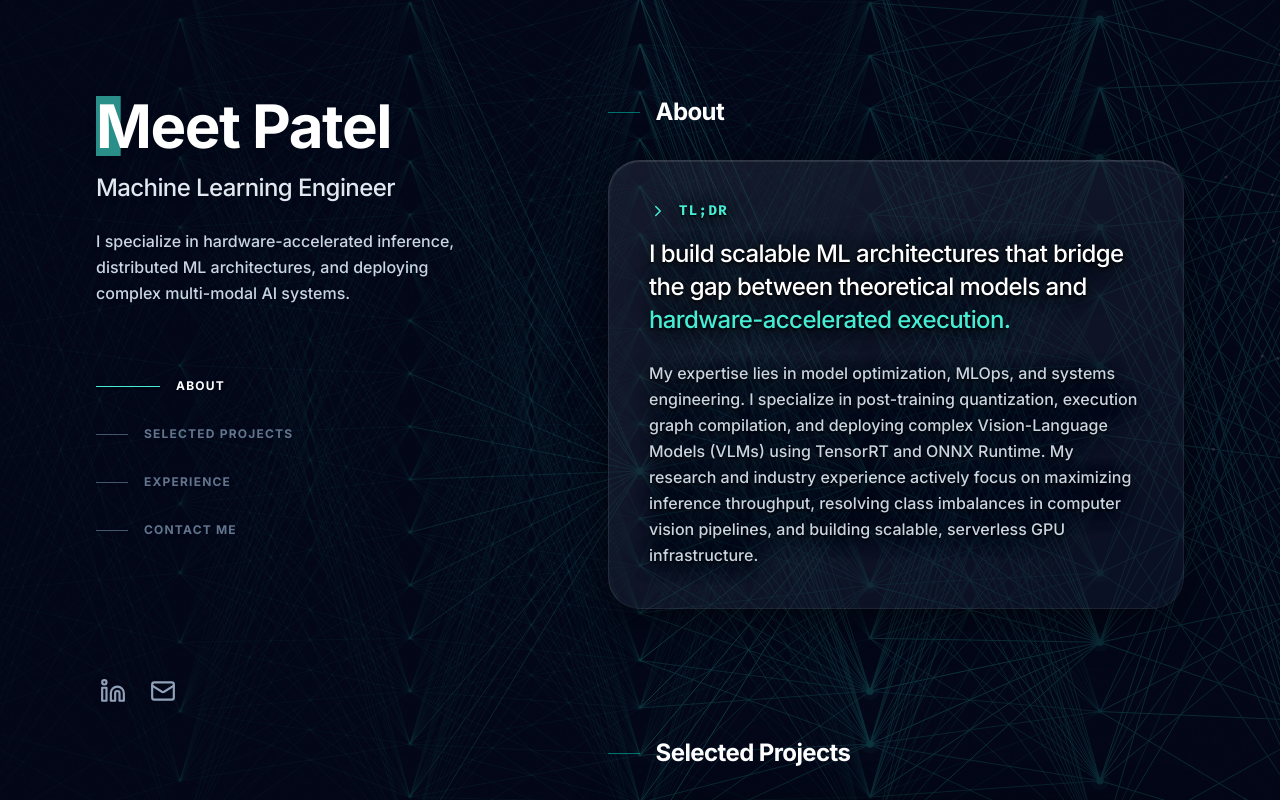
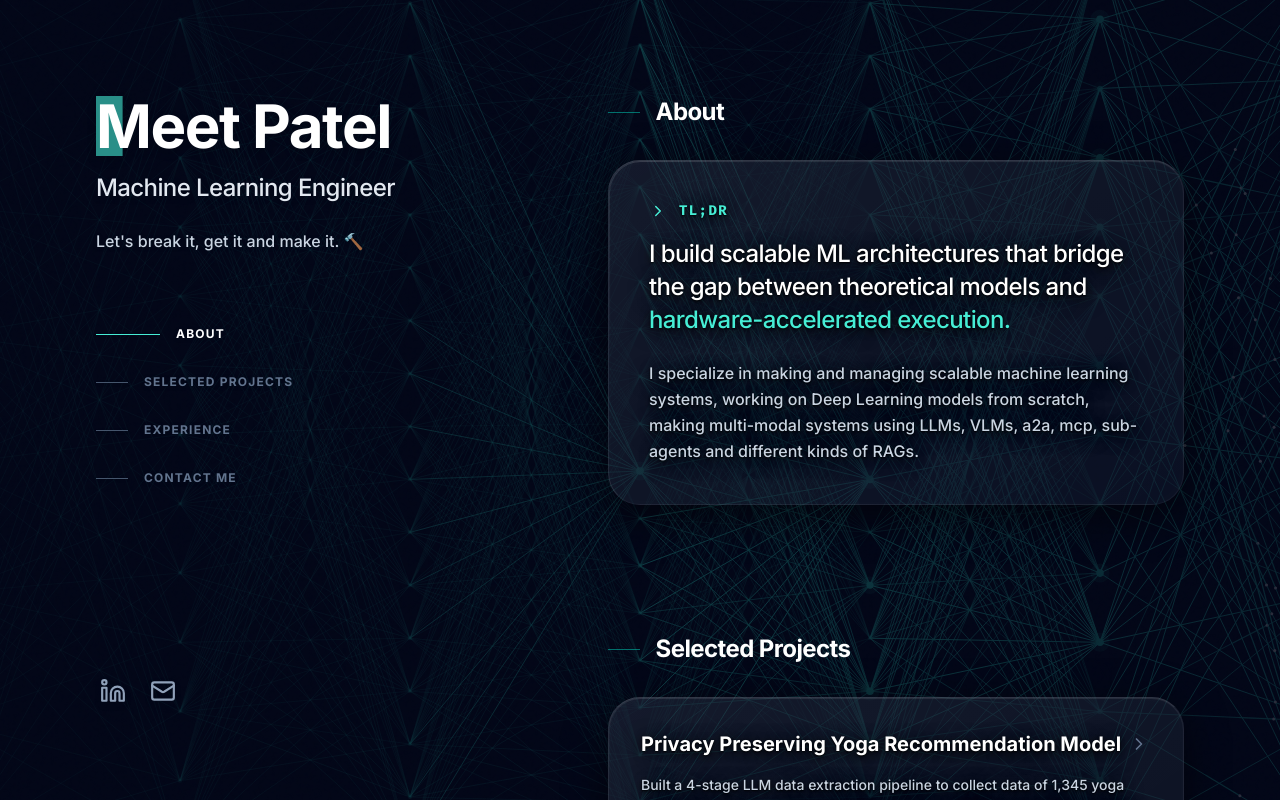
Before and after one commit to MeetPatel41011/Portfolio, a Next.js app: page / in a window 1280 px wide. Shown: the top 800 px of the page. Built offline with nearby package versions, Linux system fonts and the light colour scheme.

Commit message:
feat: update bio text with personal quotes and skills

```diff
--- a/src/app/page.tsx
+++ b/src/app/page.tsx
@@ -115,7 +115,7 @@ export default function Home() {
                 Machine Learning Engineer
               </h2>
               <p className="mt-6 max-w-sm leading-relaxed text-slate-300 drop-shadow-sm font-medium">
-                I specialize in hardware-accelerated inference, distributed ML architectures, and deploying complex multi-modal AI systems.
+                Let's break it, get it and make it. 🔨
               </p>
 
               {/* Navigation */}
@@ -189,7 +189,7 @@ export default function Home() {
                    I build scalable ML architectures that bridge the gap between theoretical models and <span className="text-teal-300">hardware-accelerated execution.</span>
                  </p>
                  <p className="text-slate-300 leading-relaxed font-medium glass-text">
-                   My expertise lies in model optimization, MLOps, and systems engineering. I specialize in post-training quantization, execution graph compilation, and deploying complex Vision-Language Models (VLMs) using TensorRT and ONNX Runtime. My research and industry experience actively focus on maximizing inference throughput, resolving class imbalances in computer vision pipelines, and building scalable, serverless GPU infrastructure.
+                   I specialize in making and managing scalable machine learning systems, working on Deep Learning models from scratch, making multi-modal systems using LLMs, VLMs, a2a, mcp, sub-agents and different kinds of RAGs.
                  </p>
               </BentoCard>
             </section>
```
